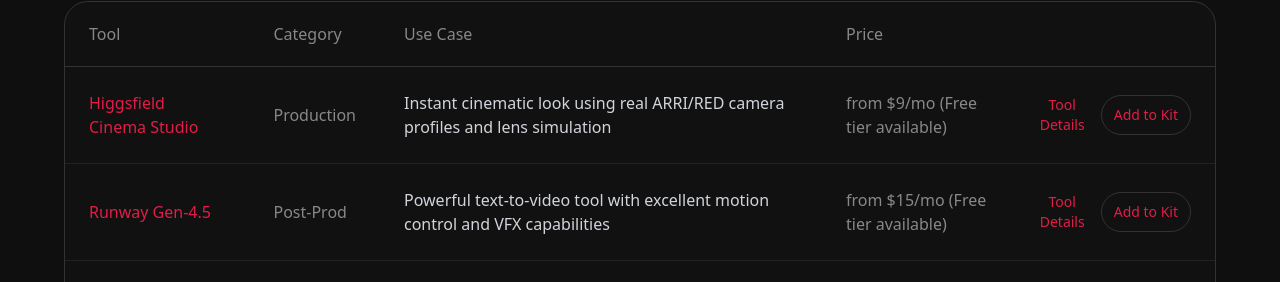
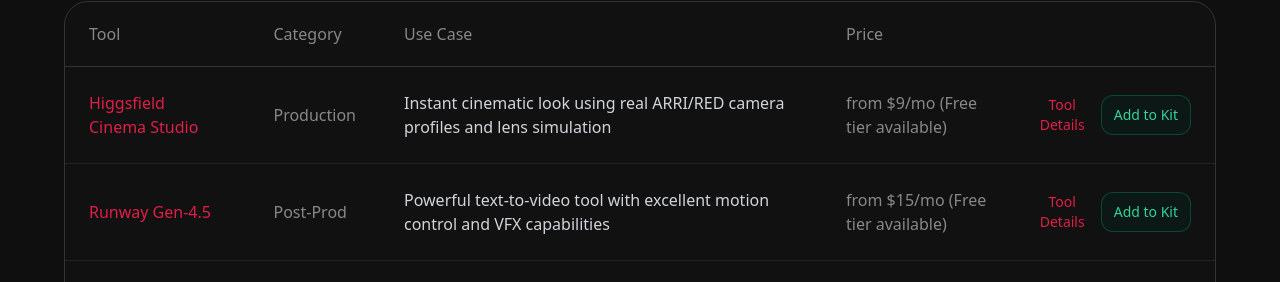
Before and after one commit to ERii69/35mmai, a Next.js app: page / in a window 1280 px wide. Both pictures are taken after a click on the button "🛠️ All Tools". Shown: the part 511-793 px from the top of the page. Built offline with nearby package versions, Linux system fonts and the light colour scheme.

Commit message:
Short description of what you changed

```diff
--- a/app/page.tsx
+++ b/app/page.tsx
@@ -83,9 +83,9 @@
   return step.replace(/^Step\s*\d+\s*:\s*/i, "").trim();
 };
 
-/** Rose outline pill — matches workflow “Add step suggestions to My Kit” */
-const addToKitOutlineBtnClass =
-  "inline-flex items-center justify-center rounded-full border border-[#333] bg-transparent px-3 py-2 text-xs font-medium text-[#e11d48] hover:border-[#e11d48] hover:bg-[#e11d48]/5 transition-colors md:text-sm";
+/** Green outline Add to Kit — original workflow / directory styling */
+const addToKitGreenBtnClass =
+  "inline-flex items-center justify-center rounded-xl border border-emerald-700/50 bg-emerald-950/30 px-3 py-2 text-xs font-medium text-emerald-400 hover:border-emerald-500 transition-colors md:text-sm";
 
 function directorySearchQueryForWorkflowStage(stageTitle: string): string {
   if (stageTitle.includes("Pre-Production")) return "Pre-Prod";
@@ -1184,7 +1184,7 @@
                 </button>
                 <button
                   onClick={() => addToMyKit(spotlightToolForRole)}
-                  className={`min-h-[44px] w-full whitespace-nowrap px-5 py-2.5 md:min-h-0 md:w-auto ${addToKitOutlineBtnClass}`}
+                  className={`min-h-[44px] w-full whitespace-nowrap px-5 py-2.5 md:min-h-0 md:w-auto ${addToKitGreenBtnClass}`}
                 >
                   Add to Kit
                 </button>
@@ -1235,7 +1235,7 @@
                 <button
                   type="button"
                   onClick={() => addToMyKit(tool)}
-                  className={`flex-1 min-h-[44px] px-3 py-2 text-sm ${addToKitOutlineBtnClass}`}
+                  className={`flex-1 min-h-[44px] px-3 py-2 text-sm ${addToKitGreenBtnClass}`}
                 >
                   Add to Kit
                 </button>
@@ -1291,7 +1291,7 @@
                       <button
                         onClick={() => addToMyKit(tool)}
                         type="button"
-                        className={`whitespace-nowrap ${addToKitOutlineBtnClass}`}
+                        className={`whitespace-nowrap ${addToKitGreenBtnClass}`}
                       >
                         Add to Kit
                       </button>
@@ -1435,7 +1435,7 @@
                 {/* Red Button in Spotlight - Kept as requested */}
                 <button
                   onClick={() => addToMyKit(spotlightToolForRole)}
-                  className={`min-h-[44px] w-full whitespace-nowrap px-5 py-2.5 md:min-h-0 md:w-auto ${addToKitOutlineBtnClass}`}
+                  className={`min-h-[44px] w-full whitespace-nowrap px-5 py-2.5 md:min-h-0 md:w-auto ${addToKitGreenBtnClass}`}
                 >
                   Add to Kit
                 </button>
@@ -1513,7 +1513,7 @@
                 <button
                   type="button"
                   onClick={() => addToMyKit(tool)}
-                  className={`flex-1 min-h-[44px] px-3 py-2 text-sm ${addToKitOutlineBtnClass}`}
+                  className={`flex-1 min-h-[44px] px-3 py-2 text-sm ${addToKitGreenBtnClass}`}
                 >
                   Add to Kit
                 </button>
@@ -1584,7 +1584,7 @@
                       <button
                         type="button"
                         onClick={() => addToMyKit(tool)}
-                        className={`whitespace-nowrap ${addToKitOutlineBtnClass}`}
+                        className={`whitespace-nowrap ${addToKitGreenBtnClass}`}
                       >
                         Add to Kit
                       </button>
@@ -1841,7 +1841,7 @@
                         onClick={() =>
                           bulkAddWorkflowToolsToKit(item.tools as number[])
                         }
-                        className={`shrink-0 self-start ${addToKitOutlineBtnClass}`}
+                        className={`shrink-0 self-start ${addToKitGreenBtnClass}`}
                       >
                         Add step suggestions to My Kit
                       </button>
@@ -1930,7 +1930,7 @@
                               <button
                                 type="button"
                                 onClick={() => addToMyKit(tool)}
-                                className={`w-full shrink-0 md:w-auto md:min-w-[9rem] ${addToKitOutlineBtnClass} px-4 py-2.5 text-sm md:text-sm`}
+                                className={`w-full shrink-0 md:w-auto md:min-w-[9rem] ${addToKitGreenBtnClass} px-4 py-2.5 text-sm md:text-sm`}
                               >
                                 Add to Kit
                               </button>
@@ -2778,7 +2778,7 @@
                 <button
                   type="button"
                   onClick={() => addToMyKit(selectedTool)}
-                  className={`min-h-[44px] flex-1 px-4 py-2 sm:flex-none ${addToKitOutlineBtnClass}`}
+                  className={`min-h-[44px] flex-1 px-4 py-2 sm:flex-none ${addToKitGreenBtnClass}`}
                 >
                   Add to Kit
                 </button>
```
